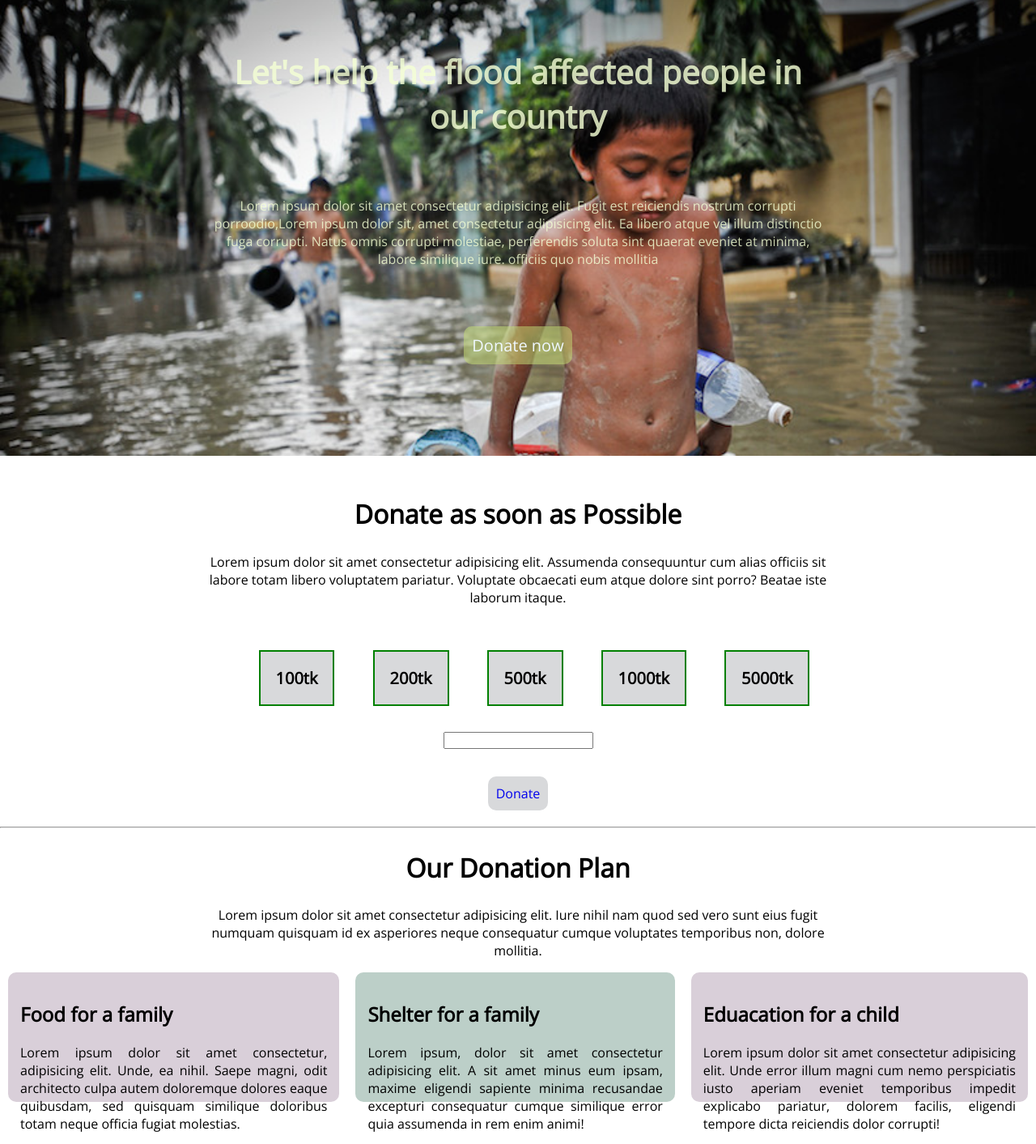
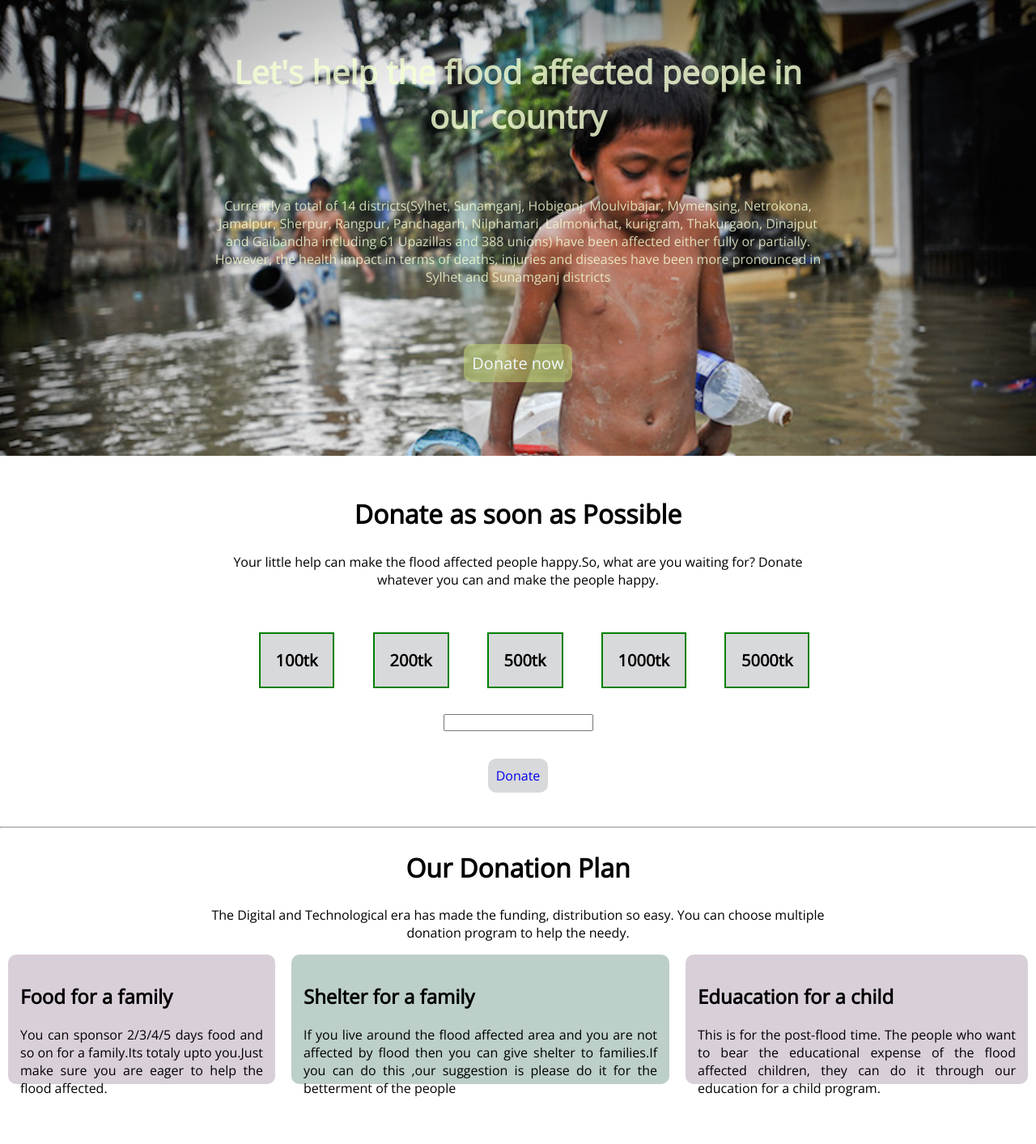
Before and after one commit to abesh58/donate-the-flood-affected, a plain HTML site: page index.html in a window 1280 px wide. Shown: the part 7-1420 px from the top of the page at 81% size. Drawn offline with nearby package versions, Linux system fonts and the light colour scheme; a web font is replaced by a local one.

Commit message:
all done

```diff
--- a/index.html
+++ b/index.html
@@ -17,11 +17,11 @@
         <div class="heading">
             <h1>Let's help the flood affected people in our country</h1>
             <br>
-            <p>Lorem ipsum dolor sit amet consectetur adipisicing elit. Fugit est reiciendis nostrum corrupti
-                porroodio,Lorem ipsum dolor sit, amet consectetur adipisicing elit. Ea libero atque vel illum distinctio
-                fuga corrupti. Natus omnis corrupti molestiae, perferendis soluta sint quaerat eveniet at minima, labore
-                similique iure.
-                officiis quo nobis mollitia </p>
+            <p>Currently a total of 14 districts(Sylhet, Sunamganj, Hobigonj, Moulvibajar, Mymensing, Netrokona,
+                Jamalpur, Sherpur, Rangpur, Panchagarh, Nilphamari, Lalmonirhat, kurigram, Thakurgaon, Dinajput and
+                Gaibandha including 61 Upazillas and 388 unions) have been affected either fully or partially. However,
+                the health impact in terms of deaths, injuries and diseases have been more pronounced in Sylhet and
+                Sunamganj districts</p>
             <br>
             <br>
             <br>
@@ -33,9 +33,8 @@
             <div class="donate-today">
                 <h1>Donate as soon as Possible</h1>
 
-                <p>Lorem ipsum dolor sit amet consectetur adipisicing elit. Assumenda consequuntur cum alias officiis
-                    sit labore totam libero voluptatem pariatur. Voluptate obcaecati eum atque dolore sint porro? Beatae
-                    iste laborum itaque.</p>
+                <p>Your little help can make the flood affected people happy.So, what are you waiting for? Donate
+                    whatever you can and make the people happy.</p>
             </div>
             <br>
 
@@ -61,32 +60,30 @@
     <section class="third-section">
         <div class="donation-plan-heading">
             <h1>Our Donation Plan</h1>
-            <p>Lorem ipsum dolor sit amet consectetur adipisicing elit. Iure nihil nam quod sed vero sunt eius fugit
-                numquam quisquam id ex asperiores neque consequatur cumque voluptates temporibus non, dolore mollitia.
+            <p>The Digital and Technological era has made the funding, distribution so easy. You can choose multiple
+                donation program to help the needy.
+
             </p>
         </div>
         <div class="donation-plans">
             <div class="plan">
 
                 <h1>Food for a family</h1>
-                Lorem ipsum dolor sit amet consectetur, adipisicing elit. Unde, ea nihil. Saepe magni, odit architecto
-                culpa autem doloremque dolores eaque quibusdam, sed quisquam similique doloribus totam neque officia
-                fugiat molestias.
+                You can sponsor 2/3/4/5 days food and so on for a family.Its totaly upto you.Just make sure you are
+                eager to help the flood affected.
             </div>
             <div class="plan">
 
                 <h1>Shelter for a family</h1>
-                Lorem ipsum, dolor sit amet consectetur adipisicing elit. A sit amet minus eum ipsam, maxime eligendi
-                sapiente minima recusandae excepturi consequatur cumque similique error quia assumenda in rem enim
-                animi!
+                If you live around the flood affected area and you are not affected by flood then you can give shelter
+                to families.If you can do this ,our suggestion is please do it for the betterment of the people
             </div>
             <div class="plan">
 
 
                 <h1>Eduacation for a child</h1>
-                Lorem ipsum dolor sit amet consectetur adipisicing elit. Unde error illum magni cum nemo perspiciatis
-                iusto aperiam eveniet temporibus impedit explicabo pariatur, dolorem facilis, eligendi tempore dicta
-                reiciendis dolor corrupti!
+                This is for the post-flood time. The people who want to bear the educational expense of the flood
+                affected children, they can do it through our education for a child program.
             </div>
         </div>
     </section>
@@ -94,9 +91,10 @@
     <section class="fourth-section">
         <div class="volunteer-heading">
             <h1>Lets volunteer</h1>
-            <p>Lorem ipsum dolor sit amet, consectetur adipisicing elit. Reprehenderit praesentium et cum itaque
-                consequatur! Perspiciatis laboriosam repellat nisi quod cumque modi in velit unde, consequuntur
-                inventore natus maiores omnis minima?</p>
+            <p>If you are not able to choose any of the plans as mentioned above you can volunteer through our volunteer
+                team.If you cannot donate money, if you cannot give shelter to the needy, if you cannot bear the
+                educational expense of a child then why not volunteer!
+            </p>
             <br>
             <br>
             <div class="volunteer-btn">
@@ -110,10 +108,8 @@
     <div class="updates">
         <div class="update2">
             <h1>Get updates</h1>
-            <p>Lorem ipsum dolor sit amet consectetur adipisicing elit. Maxime perspiciatis impedit eligendi voluptates
-                doloremque in iste repudiandae consectetur saepe culpa alias cupiditate quisquam, cum ea natus
-                perferendis
-                quibusdam voluptatum magni?</p>
+            <p>This company is working for the flood affected people in Bangladesh.If you eant to keep up with our
+                latest works please do subscribe.</p>
         </div>
 
     </div>
--- a/style.css
+++ b/style.css
@@ -66,9 +66,7 @@ body {
 
 
 
-.second-section .donating-container .donate-today {
-    /* border: 2px solid red; */
-}
+
 
 .second-section .donating-container ul {
     display: flex;
@@ -165,6 +163,7 @@ body {
     background-color: rgb(158, 175, 168);
     font-size: 17px;
     border-radius: 10px;
+
 }
 
 .updates {
```
